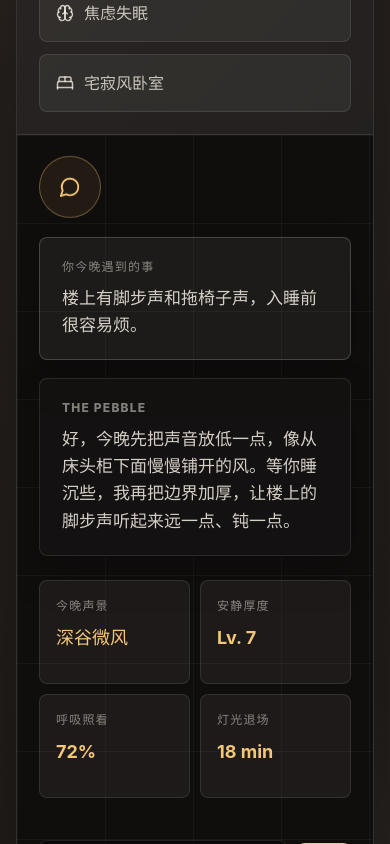
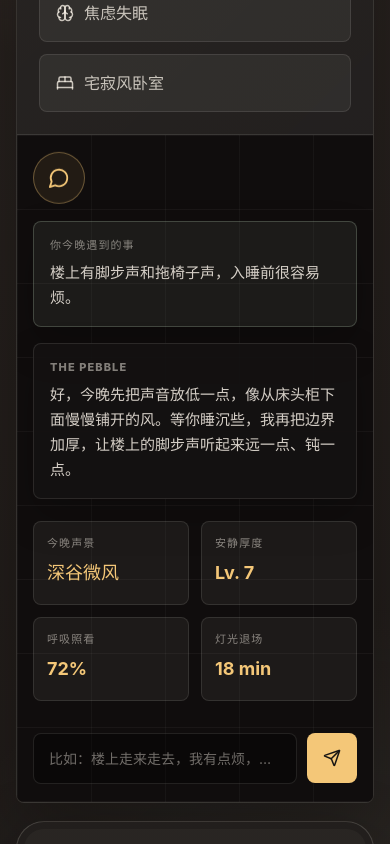
Before and after one commit to MinusPlus2025/the-pebble, a React (Vite) app: page / in a window 390 px wide. Shown: the part 5760-6604 px from the top of the page. Built offline with nearby package versions, Linux system fonts and the light colour scheme.

Commit message:
Refine companion mobile typography

```diff
--- a/src/styles.css
+++ b/src/styles.css
@@ -967,7 +967,7 @@ section {
 
 .chat-bubble {
   max-width: 92%;
-  padding: 20px 22px;
+  padding: 18px 20px;
   border: 1px solid rgba(255, 248, 238, 0.1);
   border-radius: 8px;
   background: rgba(20, 18, 18, 0.92);
@@ -989,18 +989,18 @@ section {
 .mode-summary small {
   display: block;
   color: rgba(255, 248, 238, 0.48);
-  font-size: 12px;
+  font-size: 11px;
   font-weight: 760;
   letter-spacing: 0.1em;
   text-transform: uppercase;
 }
 
 .chat-bubble p {
-  margin: 9px 0 0;
+  margin: 8px 0 0;
   color: rgba(255, 248, 238, 0.82);
-  font-size: clamp(17px, 2vw, 22px);
-  font-weight: 650;
-  line-height: 1.6;
+  font-size: clamp(15px, 1.45vw, 18px);
+  font-weight: 560;
+  line-height: 1.72;
 }
 
 .ai-plan-grid {
@@ -1011,8 +1011,8 @@ section {
 }
 
 .ai-plan-grid div {
-  min-height: 104px;
-  padding: 16px;
+  min-height: 96px;
+  padding: 14px;
   border: 1px solid rgba(255, 248, 238, 0.1);
   border-radius: 8px;
   background: rgba(255, 248, 238, 0.055);
@@ -1020,10 +1020,11 @@ section {
 
 .ai-plan-grid strong {
   display: block;
-  margin-top: 12px;
+  margin-top: 11px;
   color: #f4c778;
-  font-size: clamp(18px, 2vw, 25px);
+  font-size: clamp(17px, 1.5vw, 22px);
   line-height: 1.22;
+  word-break: keep-all;
 }
 
 .chat-input {
@@ -1042,6 +1043,7 @@ section {
   border: 1px solid rgba(255, 248, 238, 0.1);
   border-radius: 8px;
   color: rgba(255, 248, 238, 0.86);
+  font-size: 15px;
   text-overflow: ellipsis;
   white-space: nowrap;
   background: rgba(0, 0, 0, 0.32);
@@ -1669,6 +1671,49 @@ section {
     border-bottom: 1px solid rgba(255, 248, 238, 0.1);
   }
 
+  .chat-panel {
+    gap: 16px;
+    padding: 22px;
+    background-size: 74px 74px;
+  }
+
+  .chat-orbit {
+    width: 52px;
+    height: 52px;
+  }
+
+  .chat-bubble {
+    max-width: 100%;
+    padding: 16px 18px;
+  }
+
+  .chat-bubble p {
+    font-size: 16px;
+    line-height: 1.66;
+  }
+
+  .ai-plan-grid {
+    grid-template-columns: repeat(2, minmax(0, 1fr));
+    gap: 12px;
+  }
+
+  .ai-plan-grid div {
+    min-height: 88px;
+  }
+
+  .ai-plan-grid strong {
+    font-size: 20px;
+  }
+
+  .chat-input {
+    grid-template-columns: 1fr 52px;
+    padding-top: 16px;
+  }
+
+  .chat-input button {
+    height: 52px;
+  }
+
   .bedroom-stage {
     grid-template-areas:
       "controls"
@@ -1740,12 +1785,44 @@ section {
     min-height: auto;
   }
 
+  .chat-panel {
+    padding: 18px 16px;
+  }
+
   .chat-bubble {
     max-width: 100%;
+    padding: 15px 16px;
+  }
+
+  .chat-bubble p {
+    font-size: 15px;
+    line-height: 1.66;
   }
 
   .ai-plan-grid {
     grid-template-columns: repeat(2, minmax(0, 1fr));
+  }
+
+  .ai-plan-grid div {
+    min-height: 84px;
+    padding: 13px;
+  }
+
+  .ai-plan-grid strong {
+    font-size: 18px;
+  }
+
+  .chat-input {
+    grid-template-columns: 1fr 50px;
+  }
+
+  .chat-input input {
+    padding: 14px 15px;
+    font-size: 14px;
+  }
+
+  .chat-input button {
+    height: 50px;
   }
 
   .sleep-visual {
```
